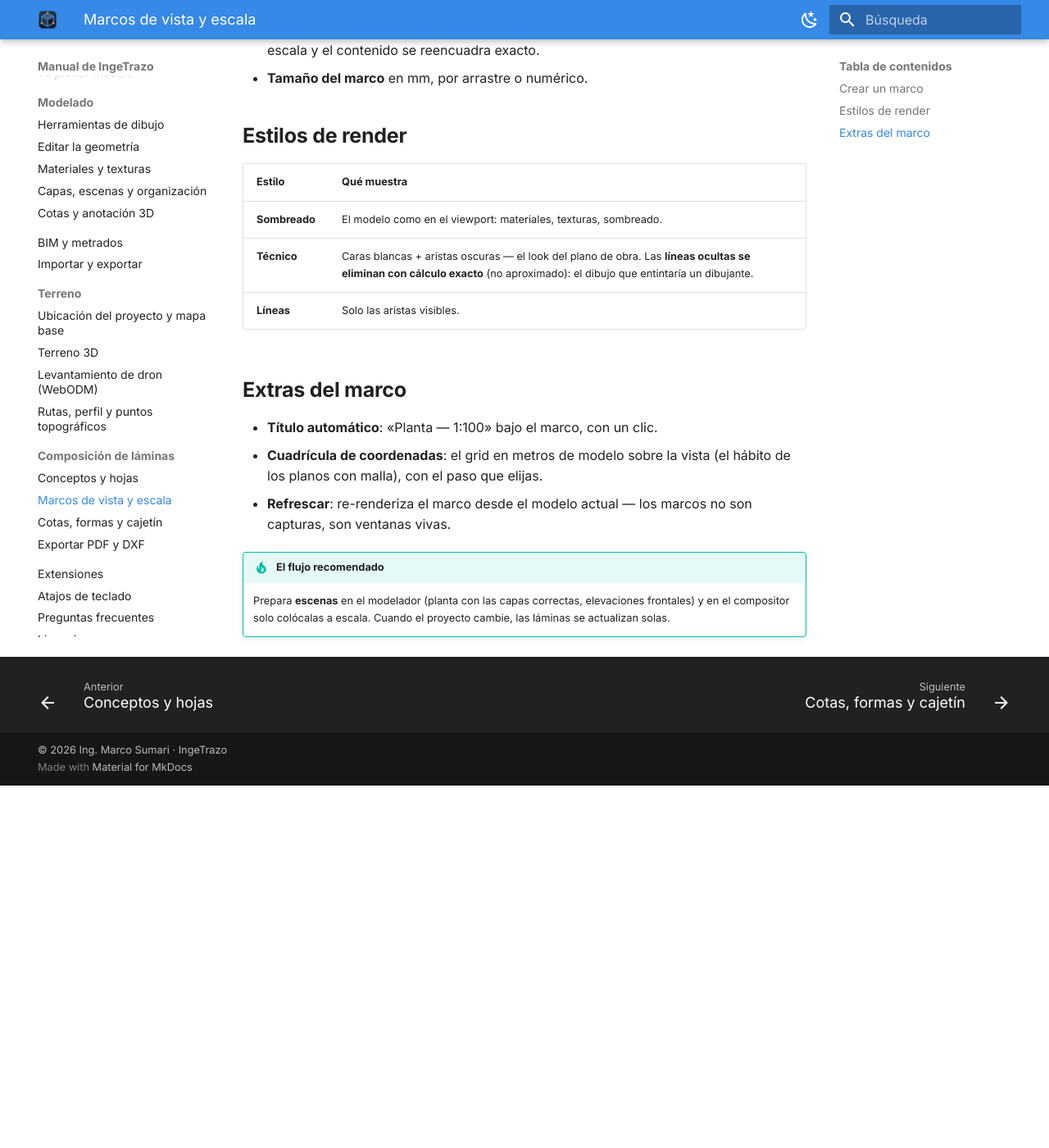
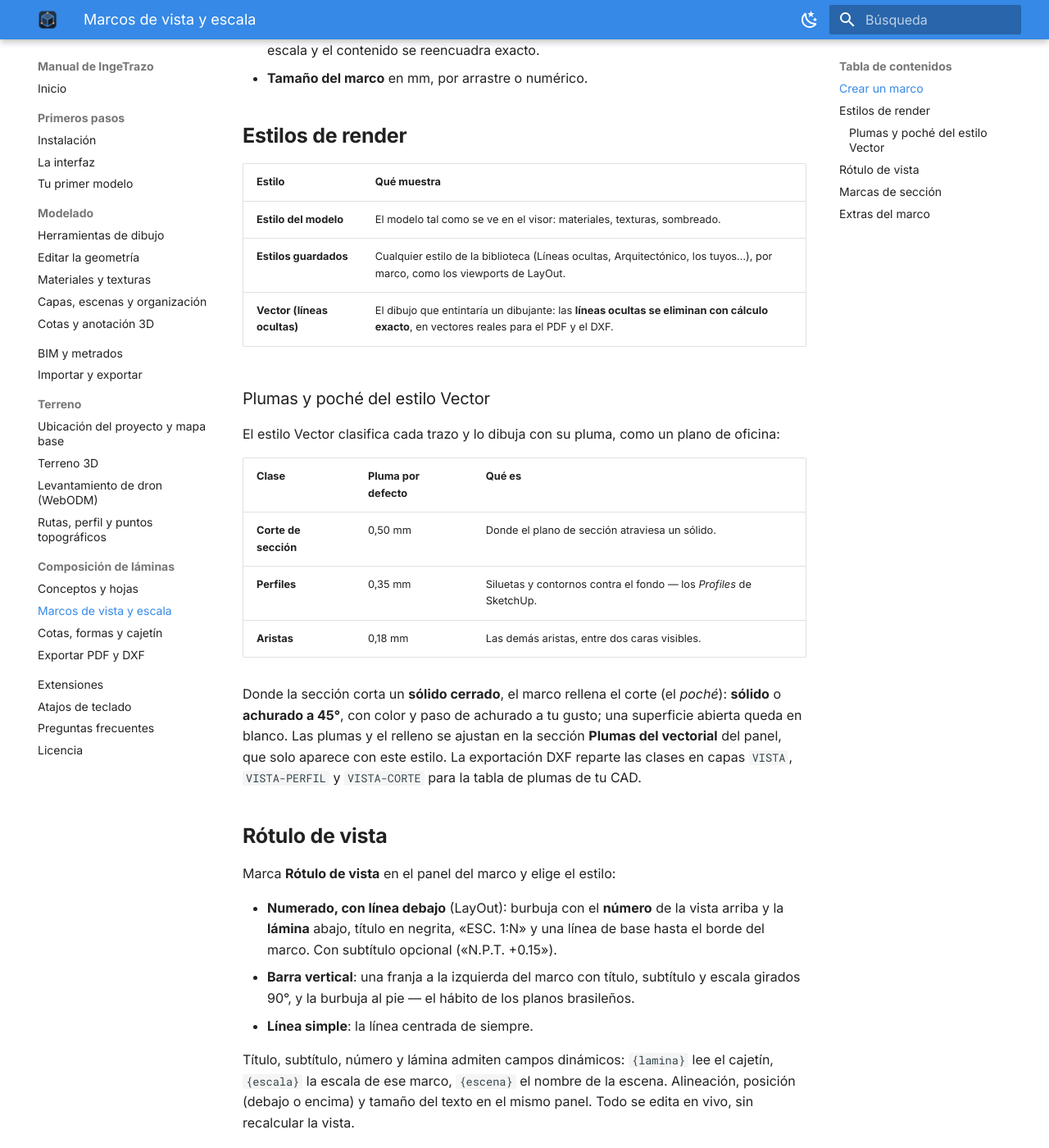
Before and after one commit to ingelibre/ingetrazo-docs, an MkDocs documentation site: the page built from docs/laminas/marcos.md, in a window 1280 px wide and 1400 px high, scrolled down 524 px. Shown: the whole window at 82% size. Built offline with MkDocs 1.6.1 and Material for MkDocs 9.7.7, drawn with Linux system fonts in a browser that asks for light colours; before the commit the page ends 1482 px from its top, so only the background shows below that; some of the changed text lies outside the part shown.

Commit message:
laminas: plumas y poché del vectorial, rótulo de vista, marcas de sección, cotas en cadena, niveles, llamadas, imágenes con recorte
Documenta lo que entra en la próxima release de IngeTrazo (sesión 2026-09-05).

Co-Authored-By: Claude Fable 5.1 <noreply@anthropic.com>
Claude-Session: https://claude.ai/code/session_017kuAw3rSriPTBGs8FWd33z

```diff
--- a/docs/laminas/marcos.md
+++ b/docs/laminas/marcos.md
@@ -14,13 +14,39 @@ Con la herramienta **Marco** dibuja el rectángulo sobre la hoja (dos clics o ar
 
 | Estilo | Qué muestra |
 |---|---|
-| **Sombreado** | El modelo como en el viewport: materiales, texturas, sombreado. |
-| **Técnico** | Caras blancas + aristas oscuras — el look del plano de obra. Las **líneas ocultas se eliminan con cálculo exacto** (no aproximado): el dibujo que entintaría un dibujante. |
-| **Líneas** | Solo las aristas visibles. |
+| **Estilo del modelo** | El modelo tal como se ve en el visor: materiales, texturas, sombreado. |
+| **Estilos guardados** | Cualquier estilo de la biblioteca (Líneas ocultas, Arquitectónico, los tuyos…), por marco, como los viewports de LayOut. |
+| **Vector (líneas ocultas)** | El dibujo que entintaría un dibujante: las **líneas ocultas se eliminan con cálculo exacto**, en vectores reales para el PDF y el DXF. |
+
+### Plumas y poché del estilo Vector
+
+El estilo Vector clasifica cada trazo y lo dibuja con su pluma, como un plano de oficina:
+
+| Clase | Pluma por defecto | Qué es |
+|---|---|---|
+| **Corte de sección** | 0,50 mm | Donde el plano de sección atraviesa un sólido. |
+| **Perfiles** | 0,35 mm | Siluetas y contornos contra el fondo — los *Profiles* de SketchUp. |
+| **Aristas** | 0,18 mm | Las demás aristas, entre dos caras visibles. |
+
+Donde la sección corta un **sólido cerrado**, el marco rellena el corte (el *poché*): **sólido** o **achurado a 45°**, con color y paso de achurado a tu gusto; una superficie abierta queda en blanco. Las plumas y el relleno se ajustan en la sección **Plumas del vectorial** del panel, que solo aparece con este estilo. La exportación DXF reparte las clases en capas `VISTA`, `VISTA-PERFIL` y `VISTA-CORTE` para la tabla de plumas de tu CAD.
+
+## Rótulo de vista
+
+Marca **Rótulo de vista** en el panel del marco y elige el estilo:
+
+- **Numerado, con línea debajo** (LayOut): burbuja con el **número** de la vista arriba y la **lámina** abajo, título en negrita, «ESC. 1:N» y una línea de base hasta el borde del marco. Con subtítulo opcional («N.P.T. +0.15»).
+- **Barra vertical**: una franja a la izquierda del marco con título, subtítulo y escala girados 90°, y la burbuja al pie — el hábito de los planos brasileños.
+- **Línea simple**: la línea centrada de siempre.
+
+Título, subtítulo, número y lámina admiten campos dinámicos: `{lamina}` lee el cajetín, `{escala}` la escala de ese marco, `{escena}` el nombre de la escena. Alineación, posición (debajo o encima) y tamaño del texto en el mismo panel. Todo se edita en vivo, sin recalcular la vista.
+
+## Marcas de sección
+
+Marca **Marcas de sección (A–A)** y el marco dibuja la traza de cada plano de sección del modelo que atraviesa su vista: la línea de corte a raya y punto, las flechas hacia el lado que mira la sección y la **letra del plano** en burbujas a ambos extremos. Así la planta dice por dónde va el «Corte A-A». La letra es el símbolo del plano (Ventana ▸ Secciones); sin símbolo, A, B, C… por orden. Un plano paralelo a la vista no deja marca.
 
 ## Extras del marco
 
-- **Título automático**: «Planta — 1:100» bajo el marco, con un clic.
+- **Anotaciones del modelo**: las cotas y textos con guía dibujados en el modelador salen en el marco, con la altura de texto que elijas.
 - **Cuadrícula de coordenadas**: el grid en metros de modelo sobre la vista (el hábito de los planos con malla), con el paso que elijas.
 - **Refrescar**: re-renderiza el marco desde el modelo actual — los marcos no son capturas, son ventanas vivas.
 
```
Also changed, not shown: docs/laminas/anotacion.md (+22 -1 lines), docs/laminas/index.md (+2 -1 lines).
